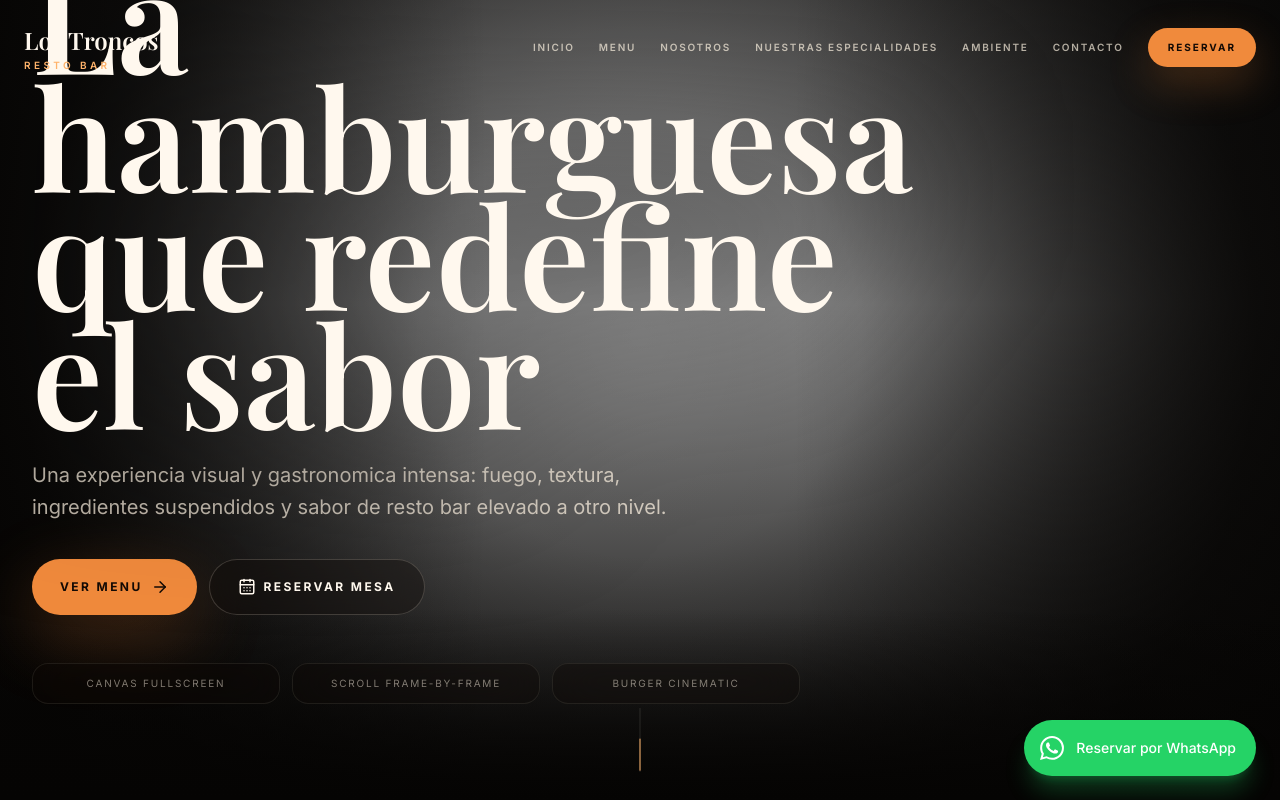
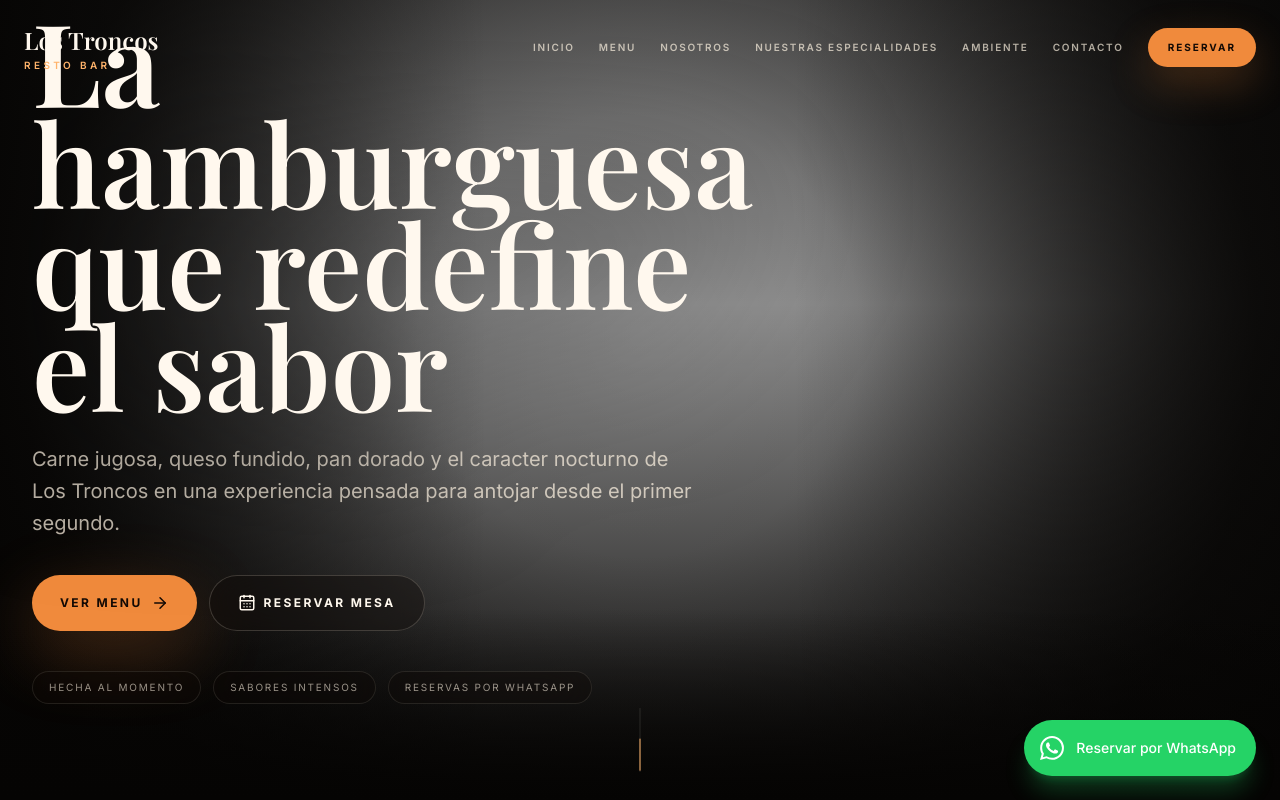
Before and after one commit to stefanoreichert/los-troncos-web-info, a Next.js app: page / in a window 1280 px wide. Shown: the top 800 px of the page. Built offline with nearby package versions, Linux system fonts and the light colour scheme.

Commit message:
Improve premium landing hero and menu presentation

```diff
--- a/app/components/Hero.tsx
+++ b/app/components/Hero.tsx
@@ -1,6 +1,6 @@
 "use client";
 
-import { useEffect, useRef } from "react";
+import { useEffect, useRef, useState } from "react";
 import { ArrowRight, CalendarDays } from "lucide-react";
 
 const FRAME_COUNT = 180;
@@ -44,6 +44,7 @@ export default function Hero() {
   const loadedFramesRef = useRef(0);
   const currentFrameRef = useRef(-1);
   const progressRef = useRef(0);
+  const [framesReady, setFramesReady] = useState(false);
 
   useEffect(() => {
     const canvas = canvasRef.current;
@@ -132,7 +133,10 @@ export default function Hero() {
       image.src = frameUrl(index);
       image.onload = () => {
         loadedFramesRef.current += 1;
-        if (loadedFramesRef.current === 1) render(true);
+        if (loadedFramesRef.current === 1) {
+          setFramesReady(true);
+          render(true);
+        }
       };
       return image;
     });
@@ -159,39 +163,45 @@ export default function Hero() {
     <section
       id="inicio"
       ref={sectionRef}
-      className="relative h-[540vh] bg-[#050403]"
+      className="relative h-[320vh] bg-[#050403]"
       aria-label="Hamburguesa cinematografica Los Troncos"
     >
       <div className="sticky top-0 h-screen overflow-hidden">
-        <canvas
-          ref={canvasRef}
-          className="absolute inset-0 h-full w-full bg-[#050403]"
-        />
         <video
           ref={videoRef}
           src="/imagenes/hamburguesa.mp4"
           muted
+          autoPlay
+          loop
           playsInline
           preload="auto"
-          className="hidden"
+          className={`absolute inset-0 h-full w-full object-cover transition-opacity duration-700 ${
+            framesReady ? "opacity-0" : "opacity-100"
+          }`}
+        />
+        <canvas
+          ref={canvasRef}
+          className={`absolute inset-0 h-full w-full bg-transparent transition-opacity duration-700 ${
+            framesReady ? "opacity-100" : "opacity-0"
+          }`}
         />
 
         <div className="pointer-events-none absolute inset-0 bg-[radial-gradient(circle_at_50%_42%,transparent_0%,rgba(5,4,3,0.08)_28%,rgba(5,4,3,0.82)_78%),linear-gradient(180deg,rgba(5,4,3,0.35)_0%,rgba(5,4,3,0.05)_38%,rgba(5,4,3,0.92)_100%)]" />
         <div className="pointer-events-none absolute inset-0 bg-[linear-gradient(90deg,rgba(5,4,3,0.86),transparent_38%,transparent_62%,rgba(5,4,3,0.76))]" />
         <div className="pointer-events-none absolute inset-x-0 bottom-0 h-48 bg-gradient-to-t from-[#050403] to-transparent" />
 
-        <div className="relative z-10 mx-auto flex h-full max-w-7xl flex-col justify-end px-5 pb-20 pt-28 sm:px-8 lg:pb-24">
-          <div className="max-w-4xl">
+        <div className="relative z-10 mx-auto flex h-full max-w-7xl flex-col justify-end px-5 pb-16 pt-28 sm:px-8 lg:pb-24">
+          <div className="max-w-3xl">
             <p className="mb-5 inline-flex rounded-full border border-[#ffb36b]/20 bg-[#100b08]/42 px-4 py-2 text-[10px] font-semibold uppercase tracking-[0.32em] text-[#ffb36b] backdrop-blur-xl sm:text-xs">
               Los Troncos Signature Burger
             </p>
-            <h1 className="font-[family-name:var(--font-playfair)] text-[clamp(3.4rem,11vw,9rem)] font-semibold leading-[0.84] text-[#fff8ee] drop-shadow-[0_24px_80px_rgba(0,0,0,0.72)]">
+            <h1 className="font-[family-name:var(--font-playfair)] text-[clamp(3.1rem,9vw,7.4rem)] font-semibold leading-[0.88] text-[#fff8ee] drop-shadow-[0_24px_80px_rgba(0,0,0,0.72)]">
               La hamburguesa que redefine el sabor
             </h1>
             <p className="mt-7 max-w-2xl text-base leading-8 text-[#fff4e3]/72 sm:text-lg md:text-xl">
-              Una experiencia visual y gastronomica intensa: fuego, textura,
-              ingredientes suspendidos y sabor de resto bar elevado a otro
-              nivel.
+              Carne jugosa, queso fundido, pan dorado y el caracter nocturno
+              de Los Troncos en una experiencia pensada para antojar desde el
+              primer segundo.
             </p>
 
             <div className="mt-9 flex flex-col gap-3 sm:flex-row">
@@ -215,15 +225,15 @@ export default function Hero() {
             </div>
           </div>
 
-          <div className="mt-12 grid max-w-3xl grid-cols-1 gap-3 sm:grid-cols-3">
-            {["Canvas fullscreen", "Scroll frame-by-frame", "Burger cinematic"].map(
+          <div className="mt-10 flex max-w-2xl flex-wrap gap-3">
+            {["Hecha al momento", "Sabores intensos", "Reservas por WhatsApp"].map(
               (item) => (
-                <div
+                <span
                   key={item}
-                  className="rounded-2xl border border-[#fff4e3]/8 bg-[#100b08]/34 px-4 py-3 text-center text-[10px] uppercase tracking-[0.18em] text-[#fff4e3]/48 backdrop-blur-xl"
+                  className="rounded-full border border-[#fff4e3]/10 bg-[#100b08]/34 px-4 py-2 text-[10px] uppercase tracking-[0.18em] text-[#fff4e3]/58 backdrop-blur-xl"
                 >
                   {item}
-                </div>
+                </span>
               )
             )}
           </div>
--- a/app/components/PremiumSections.tsx
+++ b/app/components/PremiumSections.tsx
@@ -67,33 +67,43 @@ export function MenuImageSection() {
         <div className="mb-12 max-w-3xl">
           <p className={sectionLabel}>Menu</p>
           <h2 className={sectionTitle}>
-            La carta, presentada como pieza visual.
+            Carta visual, simple y elegante.
           </h2>
           <p className="mt-6 max-w-2xl text-base leading-8 text-[#fff4e3]/58">
-            Esta seccion esta preparada para cargar imagenes reales del menu,
-            limpias, centradas y legibles.
+            Un espacio preparado para mostrar las imagenes reales del menu con
+            buena lectura, sombra suave y foco total en la carta.
           </p>
         </div>
 
         <div className="grid gap-6 lg:grid-cols-2">
-          {[1, 2].map((item) => (
+          {[
+            {
+              title: "Carta principal",
+              subtitle: "Platos, pizzas, hamburguesas y especialidades",
+            },
+            {
+              title: "Bebidas y tragos",
+              subtitle: "Bar, cocteles, cervezas y opciones para compartir",
+            },
+          ].map((item) => (
             <div
-              key={item}
-              className="group relative min-h-[520px] overflow-hidden rounded-[34px] border border-white/10 bg-[#0d0907] p-4 shadow-[0_34px_110px_rgba(0,0,0,0.38)] sm:min-h-[640px] sm:p-6"
+              key={item.title}
+              className="group relative min-h-[440px] overflow-hidden rounded-[34px] border border-white/10 bg-[#0d0907] p-4 shadow-[0_34px_110px_rgba(0,0,0,0.38)] sm:min-h-[560px] sm:p-6"
             >
-              <div className="absolute inset-0 bg-[radial-gradient(circle_at_50%_0%,rgba(255,179,107,0.18),transparent_34%),linear-gradient(135deg,rgba(255,255,255,0.08),transparent_32%)] opacity-80" />
-              <div className="relative flex h-full min-h-[488px] items-center justify-center rounded-[26px] border border-dashed border-[#fff4e3]/18 bg-[#fff4e3]/[0.025] p-8 text-center transition-transform duration-700 group-hover:scale-[1.015] sm:min-h-[592px]">
-                <div>
-                  <p className="text-[10px] font-semibold uppercase tracking-[0.32em] text-[#ffb36b]">
-                    Imagen del menu {item}
+              <div className="absolute inset-0 bg-[radial-gradient(circle_at_50%_0%,rgba(255,179,107,0.18),transparent_32%),linear-gradient(135deg,rgba(255,255,255,0.08),transparent_35%)] opacity-80" />
+              <div className="relative flex h-full min-h-[408px] items-center justify-center overflow-hidden rounded-[26px] border border-[#fff4e3]/12 bg-[#f3e4cf] p-5 text-center transition-transform duration-700 group-hover:scale-[1.015] sm:min-h-[512px] sm:p-8">
+                <div className="absolute inset-0 bg-[linear-gradient(135deg,rgba(255,255,255,0.96),rgba(230,207,178,0.82)),radial-gradient(circle_at_30%_20%,rgba(240,138,60,0.22),transparent_35%)]" />
+                <div className="relative flex h-full w-full flex-col items-center justify-center rounded-[22px] border border-[#2b170d]/10 bg-white/44 px-6 py-12 shadow-[inset_0_0_80px_rgba(43,23,13,0.08)]">
+                  <p className="text-[10px] font-bold uppercase tracking-[0.32em] text-[#8b3e1f]">
+                    Los Troncos Resto Bar
                   </p>
-                  <p className="mt-4 font-[family-name:var(--font-playfair)] text-4xl text-[#fff8ee]/85">
-                    Reemplazar por carta real
+                  <p className="mt-5 font-[family-name:var(--font-playfair)] text-5xl text-[#1b100b] sm:text-6xl">
+                    {item.title}
                   </p>
-                  <p className="mx-auto mt-4 max-w-sm text-sm leading-7 text-[#fff4e3]/42">
-                    Inserta aqui la imagen exacta del menu para mantener
-                    legibilidad y una presentacion premium.
+                  <p className="mx-auto mt-5 max-w-sm text-sm leading-7 text-[#1b100b]/58">
+                    {item.subtitle}
                   </p>
+                  <div className="mt-10 h-px w-28 bg-gradient-to-r from-transparent via-[#8b3e1f]/45 to-transparent" />
                 </div>
               </div>
             </div>
@@ -158,7 +168,7 @@ export function SpecialtiesSection() {
       <Reveal className="relative mx-auto max-w-7xl">
         <div className="mb-12 max-w-4xl">
           <p className={sectionLabel}>Nuestras Especialidades</p>
-          <h2 className={sectionTitle}>Platos con presencia de publicidad.</h2>
+          <h2 className={sectionTitle}>Especialidades de la casa.</h2>
         </div>
 
         <div className="grid gap-6 lg:grid-cols-3">
```
